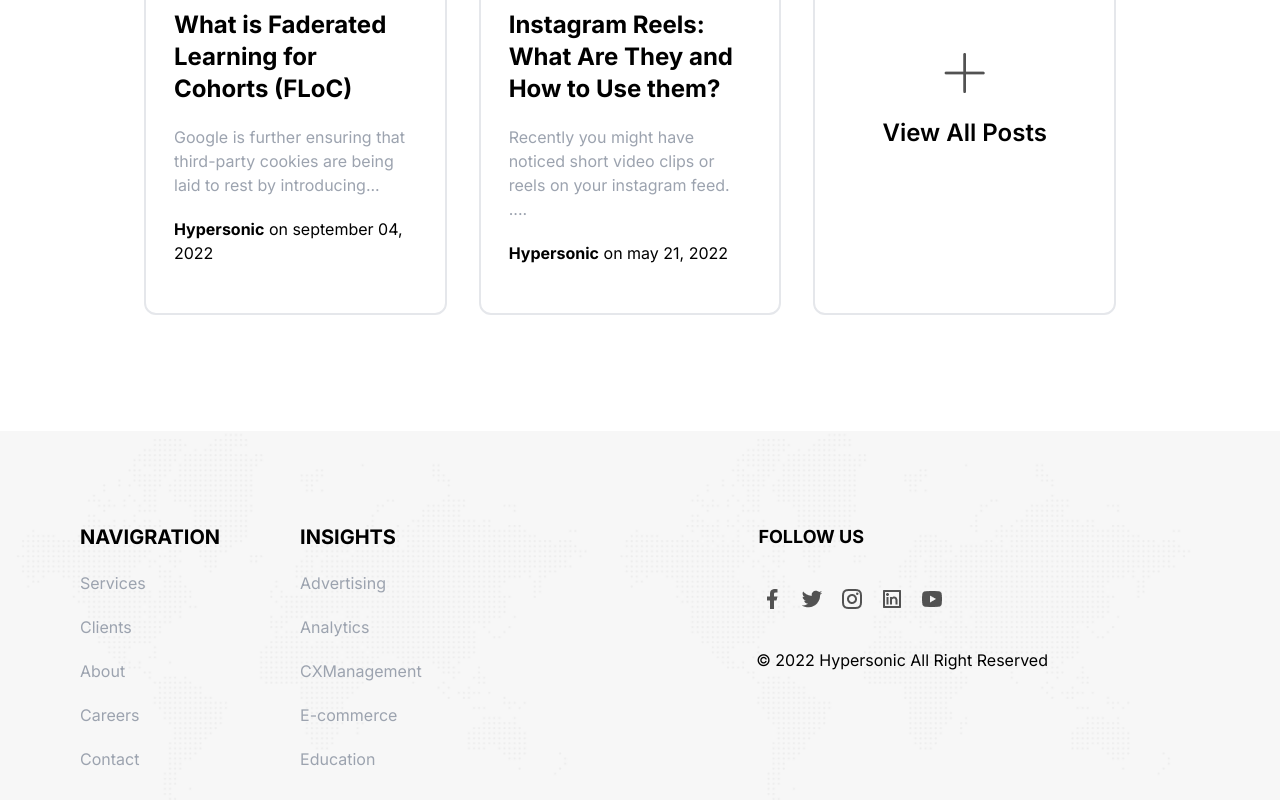
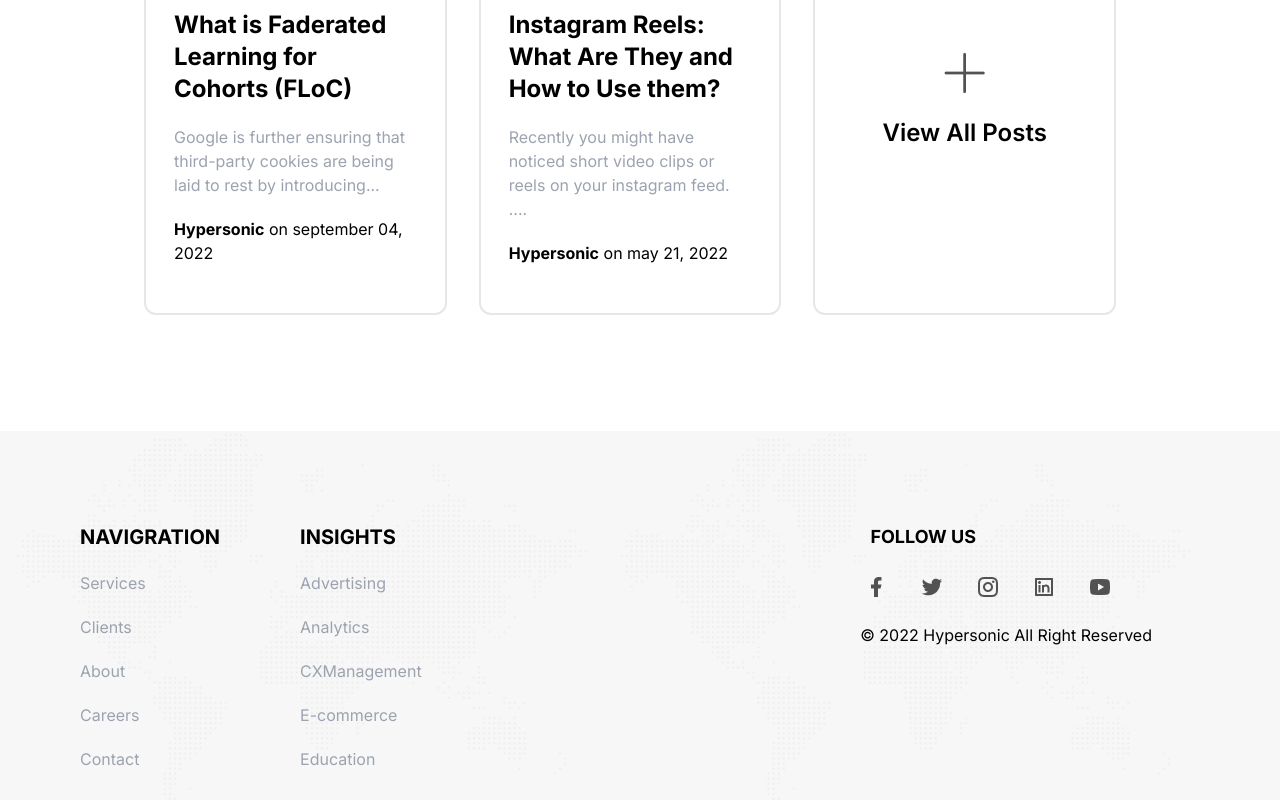
Before and after one commit to Behram-khanzada99/hypersonixc, a Next.js app: page / in a window 1280 px wide. Shown: the part 3865-4665 px from the top of the page. Built offline with nearby package versions, Linux system fonts and the light colour scheme.

Commit message:
footer resolved

```diff
--- a/src/app/(ourServices)/ourServices/page.js
+++ b/src/app/(ourServices)/ourServices/page.js
@@ -240,9 +240,13 @@ const page = () => {
         </div>
 
         <footer>
-          <div className="relative w-full mx-auto flex justify-center">
-            <img className="w-full max-h-[416px] object-cover" src="/images/footer bg.png" alt="footer bg"></img>
-            <div className="absolute max-w-[1400px] top-[25%] bottom-[25%] flex w-full">
+        <div className="relative w-full  mx-auto flex justify-center">
+            <img
+              className="w-full max-h-[416px] object-cover"
+              src="/images/footer bg.png"
+              alt="footer bg"
+            ></img>
+            <div className="absolute max-w-[1400px] top-[25%] bottom-[35%] flex w-full">
               <div className="ml-20">
                 <ul>
                   <li className="font-bold text-xl pb-5">NAVIGRATION</li>
@@ -265,33 +269,33 @@ const page = () => {
                 </ul>
               </div>
 
-              <div className="flex flex-wrap justify-end text-right w-full pr-52">
-                <p className=" text-lg text-right pr-52 font-bold w-full">
+              <div className="flex flex-wrap justify-end text-right w-full pr-32">
+                <p className=" text-lg text-right pr-44 font-bold w-full">
                   FOLLOW US
                 </p>
-                <div className="flex items-start pr-28">
+                <div className="flex items-start pr-2">
                   <img
-                    className=" object-scale-down pr-4"
+                    className=" object-scale-down pr-8"
                     src="/images/facebook-fill black.png"
                   ></img>
                   <img
-                    className=" object-scale-down pr-4"
+                    className=" object-scale-down pr-8"
                     src="/images/twitter-fill  black.png"
                   ></img>
                   <img
-                    className=" object-scale-down pr-4"
+                    className=" object-scale-down pr-8"
                     src="/images/instagram-line black.png"
                   ></img>
                   <img
-                    className=" object-scale-down pr-4"
+                    className=" object-scale-down pr-8"
                     src="/images/linkdin logo.png"
                   ></img>
                   <img
-                    className=" object-scale-down pr-4"
+                    className=" object-scale-down pr-8"
                     src="/images/youtube logo.png"
                   ></img>
                 </div>
-                <p className="w-full pr-6">
+                <p className="w-full text-end flex justify-end">
                   © 2022 Hypersonic All Right Reserved
                 </p>
               </div>
--- a/src/app/page.js
+++ b/src/app/page.js
@@ -5,10 +5,13 @@ const page = () => {
   return (
     <div className="w-full flex justify-center mx-auto">
       <div className="w-full">
-
         {/* div for content with same bg */}
         <div className="relative w-full mx-auto flex justify-center">
-          <img className="w-full max-h-[960px] object-cover" src="/images/home bg.png" alt="home bg img" />
+          <img
+            className="w-full max-h-[960px] object-cover"
+            src="/images/home bg.png"
+            alt="home bg img"
+          />
           <div className="absolute max-w-[1400px] mx-auto top-0 w-full">
             <div class="flex mb-4">
               <div class="w-full bg-transparent h-20 border-b border-gray-500">
@@ -140,7 +143,11 @@ const page = () => {
 
         {/* div for case study section */}
         <div className="relative w-full flex justify-center mx-auto">
-          <img className="w-full max-h-[440px] object-cover" src="/images/case study bg.png" alt="case study section bg" />
+          <img
+            className="w-full max-h-[440px] object-cover"
+            src="/images/case study bg.png"
+            alt="case study section bg"
+          />
           <div className="absolute top-[20%] w-full mx-auto flex items-center justify-center">
             <div className="  text-white">
               <h2 className="flex items-center justify-center pt-3 py-3 align-middle">
@@ -205,7 +212,8 @@ const page = () => {
 
         {/* accelerative growth div */}
         <div className="relative w-full mx-auto text-center flex justify-center align-middle">
-          <img className="w-full max-h-[594px] object-cover"
+          <img
+            className="w-full max-h-[594px] object-cover"
             src="/images/accelarate growth/accelarate growth bg.png"
             alt="accelerative growth bg"
           ></img>
@@ -286,13 +294,17 @@ const page = () => {
         </div>
         {/* div for get started section */}
         <div className="relative w-full flex justify-center  mx-auto">
-          <img className="w-full max-h-[432px] object-cover" src="/images/case study bg.png" alt="get started section bg" />
+          <img
+            className="w-full max-h-[432px] object-cover"
+            src="/images/case study bg.png"
+            alt="get started section bg"
+          />
           <div className="absolute max-w-[1400px] mx-auto top-10 w-full text-center justify-center text-white py-4">
             <h2 className="pt-5 py-3">NEXT STEPS</h2>
             <h1 className="text-3xl font-bold pt-5 pb-5">GET STARTED</h1>
             <p className=" pb-5">
-              Call and email us to learn more about our services or <br></br> request a
-              proposal from our team.
+              Call and email us to learn more about our services or <br></br>{" "}
+              request a proposal from our team.
             </p>
 
             <div className="pt-5">
@@ -397,8 +409,12 @@ const page = () => {
 
         <footer>
           <div className="relative w-full  mx-auto flex justify-center">
-            <img className="w-full max-h-[416px] object-cover" src="/images/footer bg.png" alt="footer bg"></img>
-            <div className="absolute max-w-[1400px] top-[25%] bottom-[25%] flex w-full">
+            <img
+              className="w-full max-h-[416px] object-cover"
+              src="/images/footer bg.png"
+              alt="footer bg"
+            ></img>
+            <div className="absolute max-w-[1400px] top-[25%] bottom-[35%] flex w-full">
               <div className="ml-20">
                 <ul>
                   <li className="font-bold text-xl pb-5">NAVIGRATION</li>
@@ -421,33 +437,33 @@ const page = () => {
                 </ul>
               </div>
 
-              <div className="flex flex-wrap justify-end text-right w-full pr-52">
-                <p className=" text-lg text-right pr-52 font-bold w-full">
+              <div className="flex flex-wrap justify-end text-right w-full pr-32">
+                <p className=" text-lg text-right pr-44 font-bold w-full">
                   FOLLOW US
                 </p>
-                <div className="flex items-start pr-28">
+                <div className="flex items-start pr-2">
                   <img
-                    className=" object-scale-down pr-4"
+                    className=" object-scale-down pr-8"
                     src="/images/facebook-fill black.png"
                   ></img>
                   <img
-                    className=" object-scale-down pr-4"
+                    className=" object-scale-down pr-8"
                     src="/images/twitter-fill  black.png"
                   ></img>
                   <img
-                    className=" object-scale-down pr-4"
+                    className=" object-scale-down pr-8"
                     src="/images/instagram-line black.png"
                   ></img>
                   <img
-                    className=" object-scale-down pr-4"
+                    className=" object-scale-down pr-8"
                     src="/images/linkdin logo.png"
                   ></img>
                   <img
-                    className=" object-scale-down pr-4"
+                    className=" object-scale-down pr-8"
                     src="/images/youtube logo.png"
                   ></img>
                 </div>
-                <p className="w-full pr-6">
+                <p className="w-full text-end flex justify-end">
                   © 2022 Hypersonic All Right Reserved
                 </p>
               </div>
```
